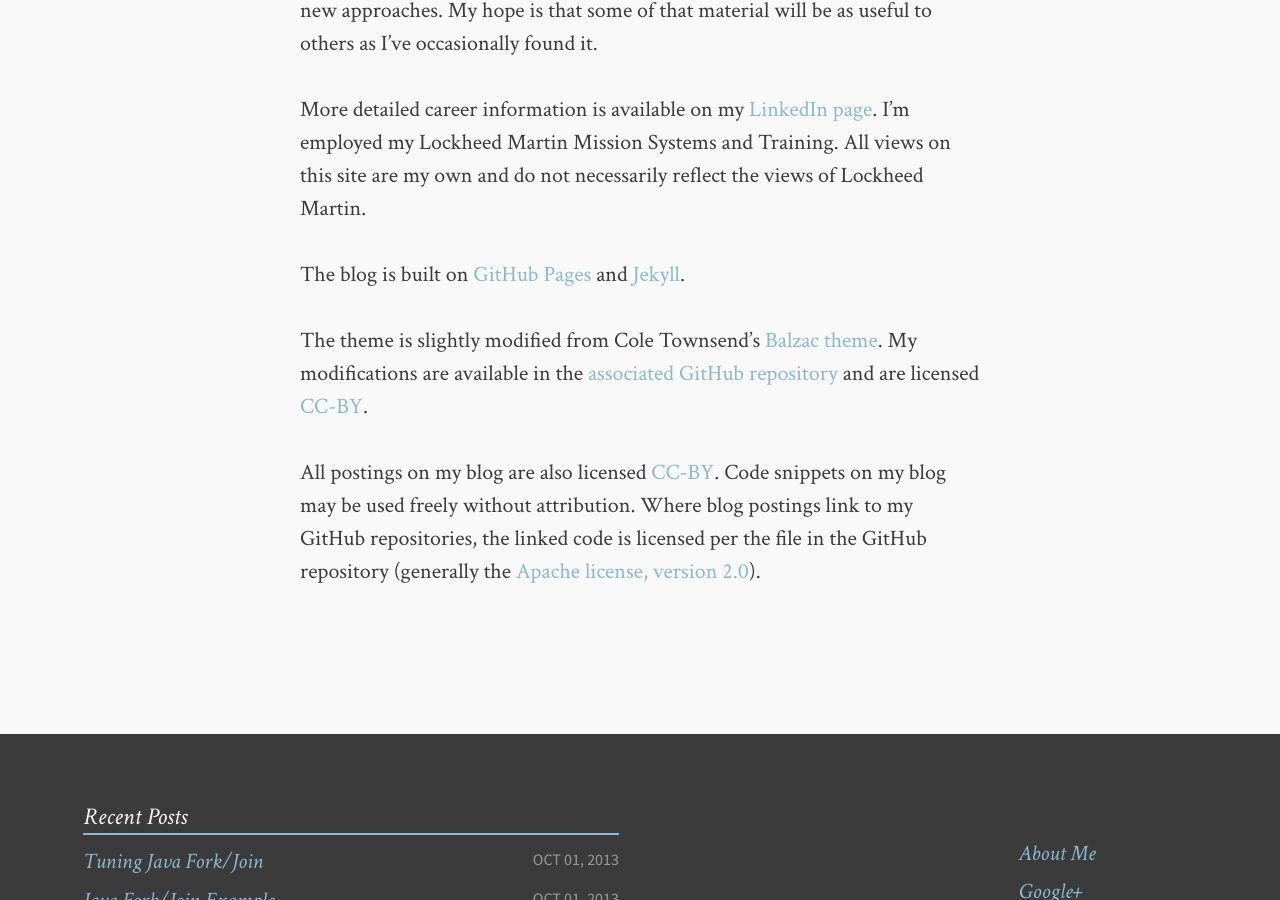
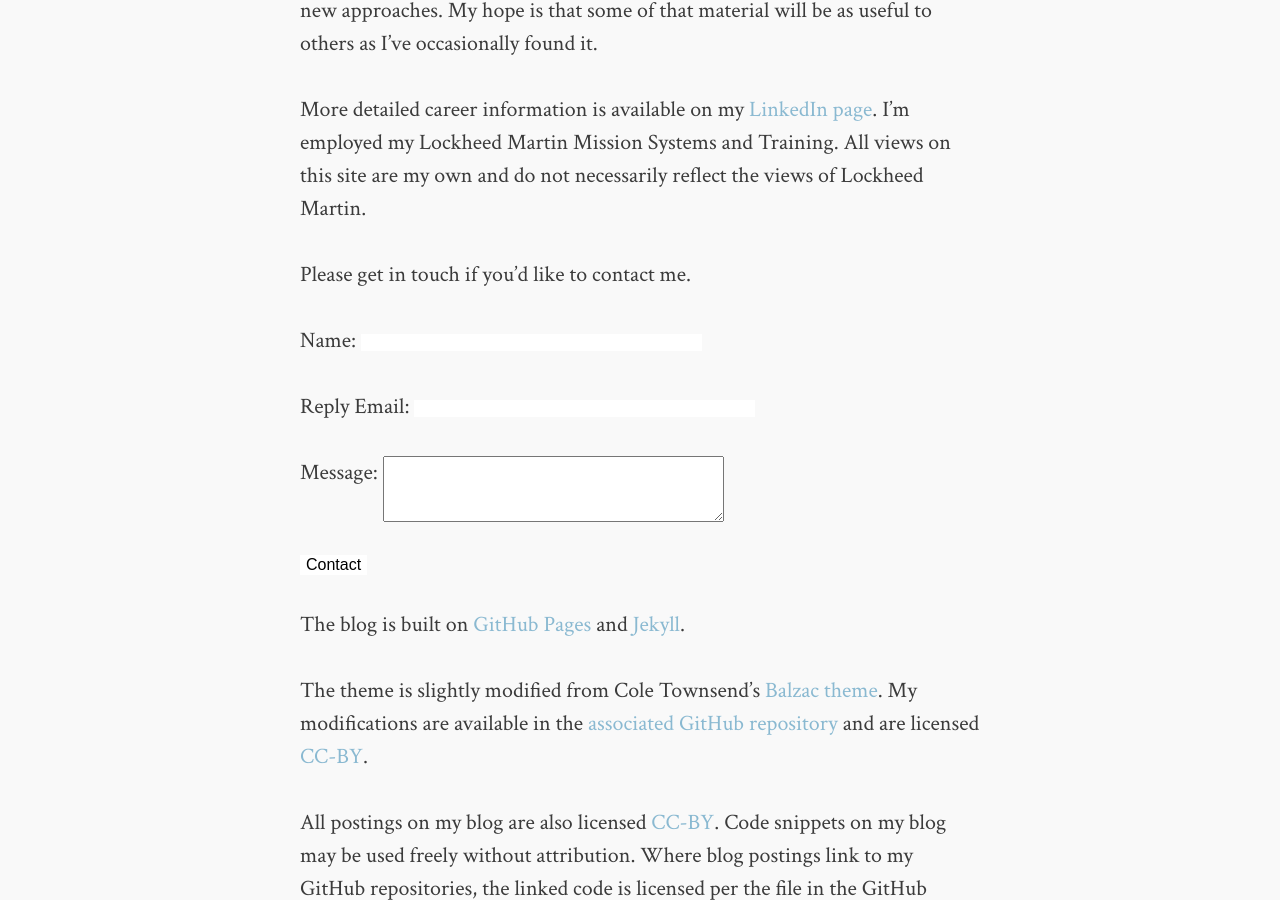
Before and after one commit to AlanHohn/alanhohn.github.io, a Jekyll site: the page built from about.md, in a window 1280 px wide and 900 px high, scrolled down 499 px. Built offline with Jekyll 4.4.1, drawn with Linux system fonts in a browser that asks for light colours.

Commit message:
contact form

```diff
--- a/about.md
+++ b/about.md
@@ -24,6 +24,27 @@ are my own and do not necessarily reflect the views of Lockheed Martin.
 
 [li]:http://www.linkedin.com/pub/alan-hohn/27/b35/5a3
 
+Please get in touch if you'd like to contact me.
+
+<form action="http://getsimpleform.com/messages?form_api_token=33f0ff67f59b82a2e1fc69b1e9367e44" method="post">
+  <input type='hidden' name='redirect_to' value='{{ site.url }}/thanks' />
+  <p>
+  Name:
+  <input type="text" name="Name" size="40" style="color: #000000; background-color: #ffffff" />
+  </p>
+  <p>
+  Reply Email:
+  <input type="text" name="Reply Email" size="40" style="color: #000000; background-color: #ffffff" />
+  </p>
+  <p>
+  Message:
+  <textarea name="message" rows="4" cols="40" style="vertical-align:top"></textarea>
+  </p>
+  <p>
+  <input type="submit" value="Contact" style="font-size: medium; background-color: #ffffff"/>
+  </p>
+</form>
+
 The blog is built on [GitHub Pages][ghp] and [Jekyll][].
 
 The theme is slightly modified from Cole Townsend's [Balzac theme][balzac].
```
Also changed, not shown: thanks.md (added, +9 -0 lines).
